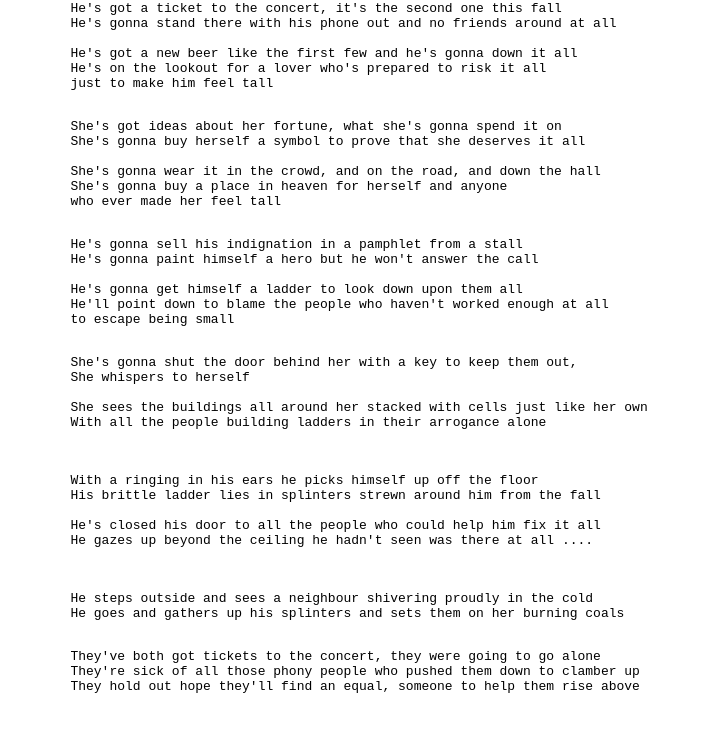
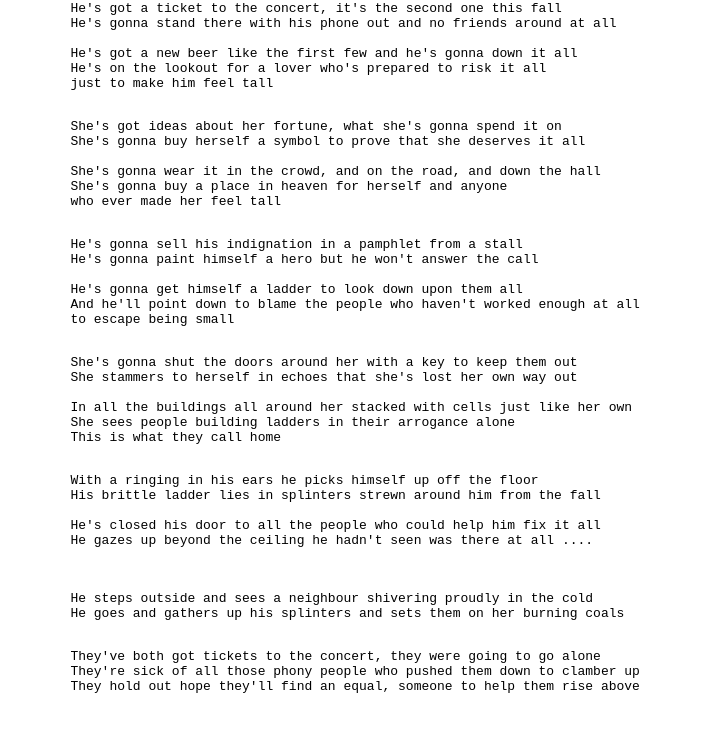
Before and after one commit to archetype-music/tall, a plain HTML site: page index.html in a window 1280 px wide. Shown: the part 79-810 px from the top of the page, without its empty margins (0-702 px from the left). Drawn offline with Linux system fonts and the light colour scheme.

Commit message:
echo echo echo

```diff
--- a/index.html
+++ b/index.html
@@ -30,16 +30,16 @@
         He's gonna paint himself a hero but he won't answer the call
 
         He's gonna get himself a ladder to look down upon them all
-        He'll point down to blame the people who haven't worked enough at all
+        And he'll point down to blame the people who haven't worked enough at all
         to escape being small
     </pre>
     <pre id="echo" class="she">
-        She's gonna shut the door behind her with a key to keep them out,
-        She whispers to herself
+        She's gonna shut the doors around her with a key to keep them out
+        She stammers to herself in echoes that she's lost her own way out
 
-        She sees the buildings all around her stacked with cells just like her own
-        With all the people building ladders in their arrogance alone
-        <!-- This is what they call home -->
+        In all the buildings all around her stacked with cells just like her own
+        She sees people building ladders in their arrogance alone
+        This is what they call home
     </pre>
     <pre id ="ceiling" class="he">
         With a ringing in his ears he picks himself up off the floor
```
